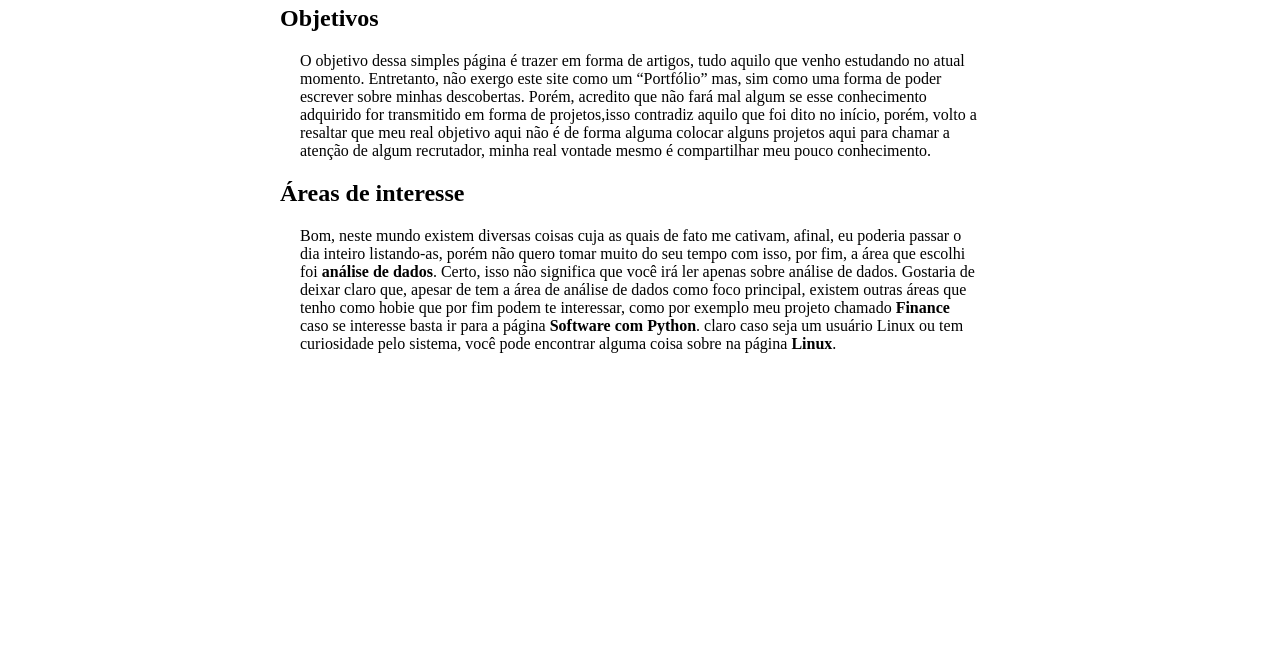
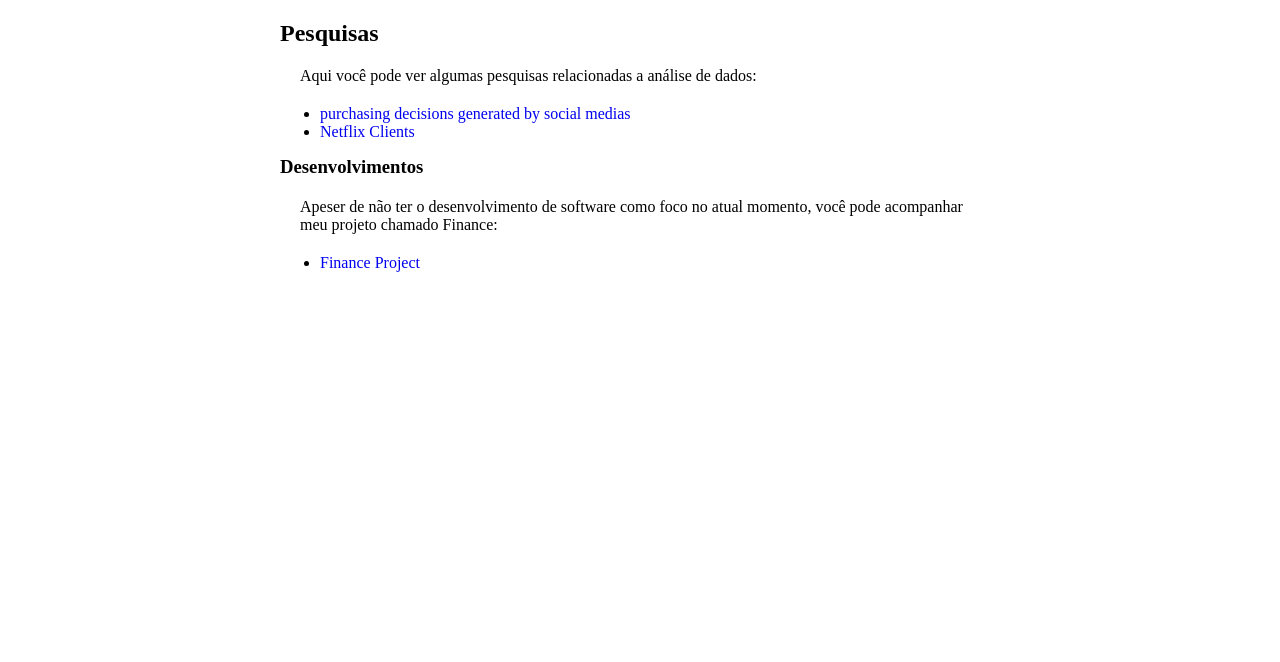
Before and after one commit to Diogonogueirasantos/Web, a plain HTML site: page index.html in a window 1280 px wide. Shown: the part 61-723 px from the top of the page. Drawn offline with Linux system fonts and the light colour scheme; a web font is replaced by a local one.

Commit message:
Alterações na página.

```diff
--- a/form.css
+++ b/form.css
@@ -105,3 +105,11 @@ table a{
     text-decoration: none;
     color:blue;
 }
+
+section{
+    margin-top: 15px;
+}
+
+section a{
+    text-decoration: none;
+}
--- a/index.html
+++ b/index.html
@@ -19,25 +19,22 @@
         </header>
         <main>
             <section>
-                <h2>Objetivos</h2>
-                <p>O objetivo dessa simples página é trazer em forma de artigos, tudo aquilo que venho estudando no atual momento.
-                    Entretanto, não exergo este site como um “Portfólio” mas, sim como uma forma de poder escrever sobre
-                    minhas descobertas. Porém, acredito que não fará mal algum se esse conhecimento adquirido for
-                    transmitido em forma de projetos,isso contradiz aquilo que foi dito no início, porém, volto a resaltar
-                    que meu real objetivo aqui não é de forma alguma colocar alguns projetos aqui para chamar a atenção de algum
-                    recrutador, minha real vontade mesmo é compartilhar meu pouco conhecimento. </p>
+                <h2>Pesquisas</h2>
+                <p>Aqui você pode ver algumas pesquisas relacionadas a análise de dados:</p>
+                <ul>
+                    <li><a href="https://github.com/Diogonogueirasantos/Data-science/tree/main/datasets/impact_of_social_media%20" target="_blank">purchasing decisions generated by social medias</a>
+                    </li>
+                    <li><a href="https://github.com/Diogonogueirasantos/Data-science/tree/main/datasets/netflix_clientsDB" target="_blank">Netflix Clients</a></li>
+                </ul>
             </section>
             <section>
-                <h2>Áreas de interesse</h2>
+                <h3>Desenvolvimentos</h3>
+                <p>Apeser de não ter o desenvolvimento de software como foco no atual momento, você pode acompanhar meu projeto chamado Finance:</p>
+                <ul>
+                    <li><a href="https://github.com/Diogonogueirasantos/Finances" target="_blank">Finance Project</a></li>
+                </ul>
+            </section>
 
-                <p>Bom, neste mundo existem diversas coisas cuja as quais de fato me cativam, afinal, eu poderia passar o dia inteiro listando-as, porém não quero tomar muito do seu tempo com isso,
-                    por fim, a área que escolhi foi <strong>análise de dados</strong>. Certo, isso não significa que você irá ler apenas sobre análise de dados. Gostaria de deixar claro que, apesar de tem a área de análise de dados como foco principal, existem outras áreas que
-                    tenho como hobie que por fim podem te interessar,
-                    como por exemplo meu projeto chamado <strong>Finance</strong> caso se interesse basta ir para a página <strong>Software com Python</strong>. claro caso seja um usuário Linux
-                    ou tem curiosidade pelo sistema, você pode encontrar alguma coisa sobre na página <strong>Linux</strong>.
-                </p>
-
-            </section>
         </main>
         <footer>
             <nav>
```
